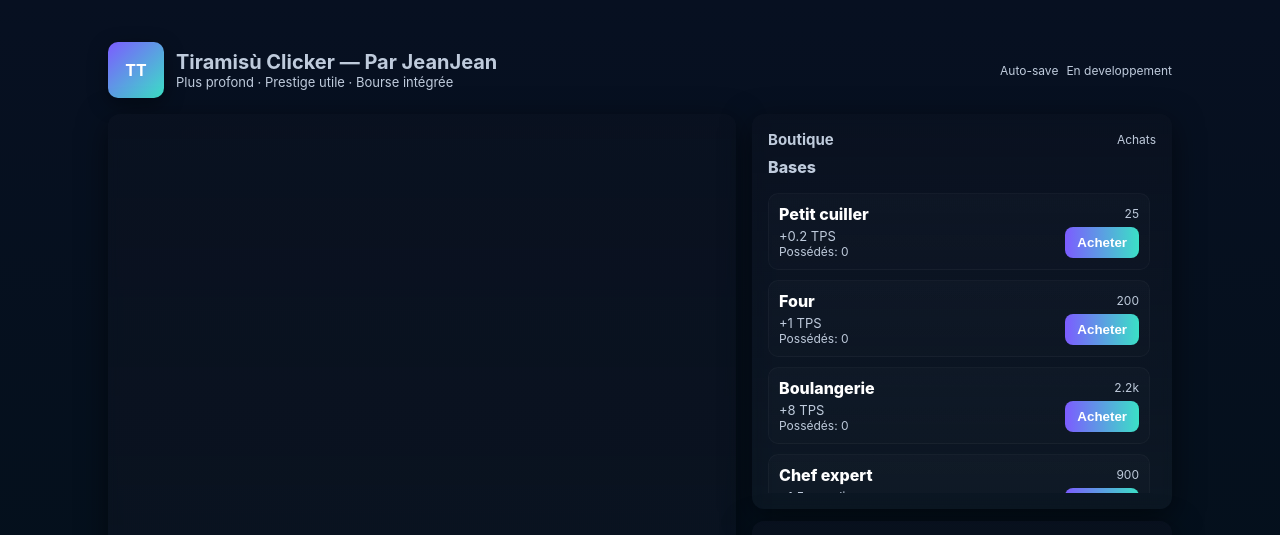
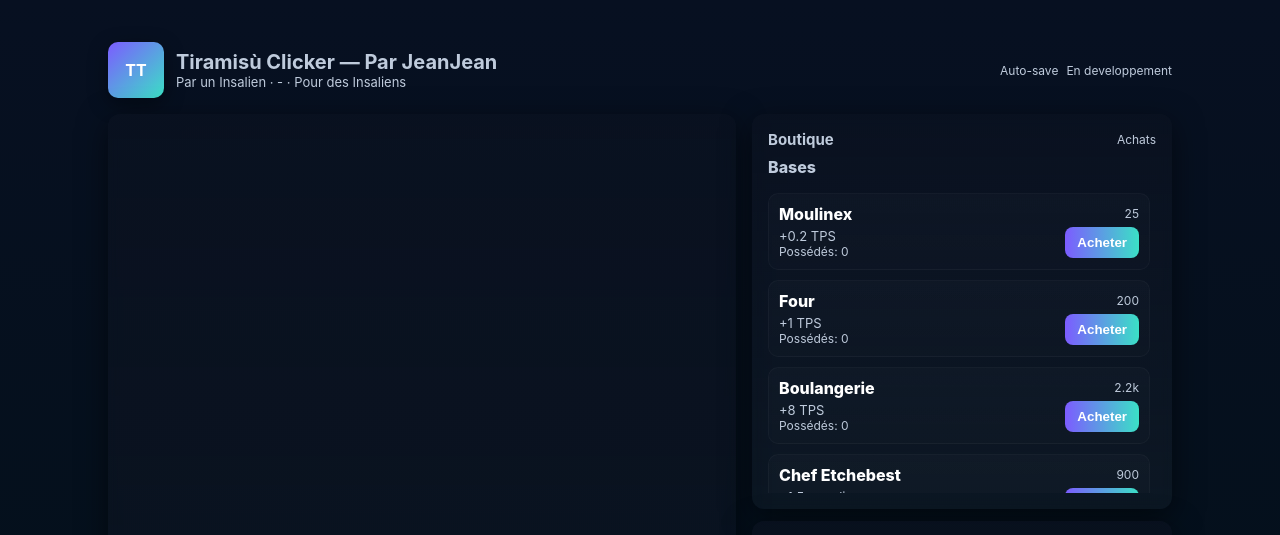
Before and after one commit to oxymov/clickcookies, a plain HTML site: page index.html in a window 1280 px wide. Shown: the top 535 px of the page. Drawn offline with Linux system fonts and the light colour scheme.

Commit message:
index.html

```diff
--- a/index.html
+++ b/index.html
@@ -107,7 +107,7 @@ canvas.particles{position:absolute;inset:0;pointer-events:none;z-index:0}
       <div class="logo">TT</div>
       <div>
         <h1>Tiramisù Clicker — Par JeanJean</h1>
-        <div style="font-size:13px;color:var(--muted)">Plus profond · Prestige utile · Bourse intégrée</div>
+        <div style="font-size:13px;color:var(--muted)">Par un Insalien · - · Pour des Insaliens</div>
       </div>
     </div>
     <div style="display:flex;gap:8px;align-items:center">
@@ -334,10 +334,10 @@ const INFLATION_PER_OWNED = 0.025;
    Upgrades
    ------------------------- */
 const baseUpgrades = [
-  { id:'cursor', title:'Petit cuiller', desc:'+0.2 TPS', baseCost:25, tps:0.2 },
+  { id:'cursor', title:'Moulinex', desc:'+0.2 TPS', baseCost:25, tps:0.2 },
   { id:'oven', title:'Four', desc:'+1 TPS', baseCost:200, tps:1 },
   { id:'bakery', title:'Boulangerie', desc:'+8 TPS', baseCost:2200, tps:8 },
-  { id:'chef', title:'Chef expert', desc:'+1.5 par clic', baseCost:900, clickBonus:1.5 },
+  { id:'chef', title:'Chef Etchebest', desc:'+1.5 par clic', baseCost:900, clickBonus:1.5 },
   { id:'multiplier', title:'Multiplicateur (clic)', desc:'Augmente la valeur du clic', baseCost:3000, isClickMult:true }
 ];
 const tier2Upgrades = [
```
